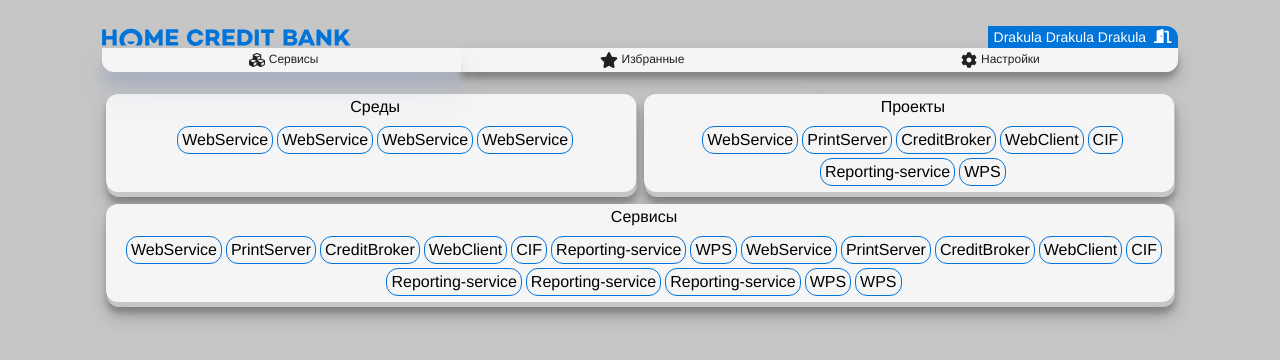
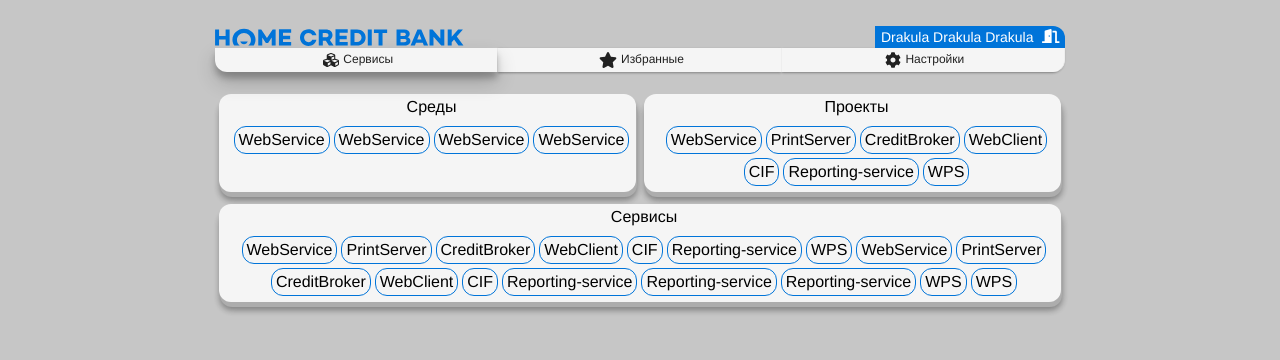
Before and after one commit to lieandie/WSDashboard, a Vue app: page /#/services in a window 1280 px wide. Shown: the top 360 px of the page. Built offline with nearby package versions, Linux system fonts and the light colour scheme.

Commit message:
set max width for app. usability improvements

```diff
--- a/src/App.vue
+++ b/src/App.vue
@@ -17,40 +17,29 @@
         -moz-osx-font-smoothing: grayscale;
         color: #000000;
         margin: 2% 8%;
+        width: 100%;
+        max-width: 850px;
+    }
+    .over {
+        position: absolute;
+        width: 100%;
+        min-height: 100px;
+        height: 5%;
+        top: 0;
+        left: 0;
+        z-index: -1;
+        background-image: linear-gradient(to top, #cfd9df 0%, #e2ebf0 100%);
     }
 
     body {
         margin: 0;
         background-color: $bg-color;
+        display: flex;
+        justify-content: center;
     }
 
     main {
         margin-top: 18px;
-    }
-
-    .card-wrapper {
-        position: relative;
-        background-color: $light-primary-color;
-        border-radius: $primary-border-radius;
-        margin: 4px;
-        display: flex;
-        flex-direction: column;
-        align-items: center;
-        width: 100%;
-        flex-wrap: wrap;
-        height: 100%;
-        &::before {
-            -webkit-transition: box-shadow 0.2s ease; /* Safari */
-            transition: box-shadow 0.2s ease;
-            content: "";
-            width: 100%;
-            height: 100%;
-            position: absolute;
-            box-shadow: 0 10px 20px rgba(0,0,0,0.19), 0 6px 6px rgba(0,0,0,0.23);
-            border-bottom-left-radius: inherit;
-            border-bottom-right-radius: inherit;
-            z-index: -1;
-        }
     }
 
     .row {
--- a/src/components/Header.vue
+++ b/src/components/Header.vue
@@ -58,7 +58,7 @@
         flex-direction: row;
         justify-content: center;
         align-items: center;
-        background-color: $accent-color;
+        background: $accent-color;
         color: $accent-text-color;
         padding: 2px 6px;
         border-top-right-radius: 12px;
--- a/src/components/Navigation.vue
+++ b/src/components/Navigation.vue
@@ -32,6 +32,7 @@
 <style lang="scss" scoped>
     @import "../styles/variables/color.scss";
     @import "../styles/variables/border.scss";
+    @import "../styles/variables/shadow.scss";
 
     .navigation {
         display: flex;
@@ -72,6 +73,7 @@
         -webkit-transition: border 0.2s ease; /* Safari */
         transition: border 0.2s ease;
         background-color: $light-primary-color;
+        border-right: 1px $divider-color solid;
         &::before {
             -webkit-transition: box-shadow 0.2s ease; /* Safari */
             transition: box-shadow 0.2s ease;
@@ -79,7 +81,7 @@
             width: 100%;
             height: 100%;
             position: absolute;
-            box-shadow: 0 10px 20px rgba(0,0,0,0.19), 0 6px 6px rgba(0,0,0,0.23);
+            @include box-shadow(1);
             border-bottom-left-radius: inherit;
             border-bottom-right-radius: inherit;
             z-index: -1;
@@ -99,8 +101,7 @@
 
 
     .router-link-active::before {
-        box-shadow: 0 19px 38px rgba(40, 77, 154, 0.1), 0 15px 12px rgba(39, 78, 156, 0.12);
-        -webkit-transition: box-shadow 0.2s ease; /* Safari */
+        @include box-shadow(3);
         transition: box-shadow 0.2s ease;
         content: "";
         width: 100%;
--- a/src/components/ObjectsCard.vue
+++ b/src/components/ObjectsCard.vue
@@ -20,6 +20,7 @@
 <style lang="scss" scoped>
     @import "../styles/variables/color.scss";
     @import "../styles/variables/border.scss";
+    @import "../styles/variables/shadow.scss";
 
     .objects-card {
         position: relative;
@@ -32,7 +33,7 @@
         width: 100%;
         flex-wrap: wrap;
         &::before {
-            -webkit-transition: box-shadow 0.2s ease; /* Safari */
+            background: #adadad;
             transition: box-shadow 0.2s ease;
             content: "";
             width: 100%;
@@ -40,13 +41,9 @@
             margin-top: 5px;
             margin-left: 2px;
             position: absolute;
-            box-shadow: 0 10px 20px rgba(0, 0, 0, 0.19), 0 6px 6px rgba(0, 0, 0, 0.23);
-            border-bottom-left-radius: inherit;
-            border-bottom-right-radius: inherit;
+            @include box-shadow(2);
+            border-radius: inherit;
             z-index: -1;
-        }
-        &:hover::before {
-            box-shadow: 0 14px 22px rgba(0, 0, 0, 0.19), 0 6px 6px rgba(0, 0, 0, 0.23);
         }
     }
     .objects-card > * {
--- a/src/styles/variables/color.scss
+++ b/src/styles/variables/color.scss
@@ -6,4 +6,4 @@ $secondary-text-color: #757575;
 $accent-text-color: #fff;
 $accent-color: #0074D9;
 $bg-color: #AAAA;
-$divider-color: #BDBDBD;
+$divider-color: #eeeeee;
--- /dev/null
+++ b/src/styles/variables/shadow.scss
@@ -0,0 +1,13 @@
+@mixin box-shadow($level) {
+  @if $level == 1 {
+    box-shadow: 0 1px 3px rgba(0, 0, 0, 0.12), 0 1px 2px rgba(0, 0, 0, 0.24);
+  } @else if $level == 2 {
+    box-shadow: 0 3px 6px rgba(0, 0, 0, 0.16), 0 3px 6px rgba(0, 0, 0, 0.23);
+  } @else if $level == 3 {
+    box-shadow: 0 10px 20px rgba(0, 0, 0, 0.19), 0 6px 6px rgba(0, 0, 0, 0.23);
+  } @else if $level == 4 {
+    box-shadow: 0 14px 28px rgba(0, 0, 0, 0.25), 0 10px 10px rgba(0, 0, 0, 0.22);
+  } @else if $level == 5 {
+    box-shadow: 0 19px 38px rgba(0, 0, 0, 0.30), 0 15px 12px rgba(0, 0, 0, 0.22);
+  }
+}
```
